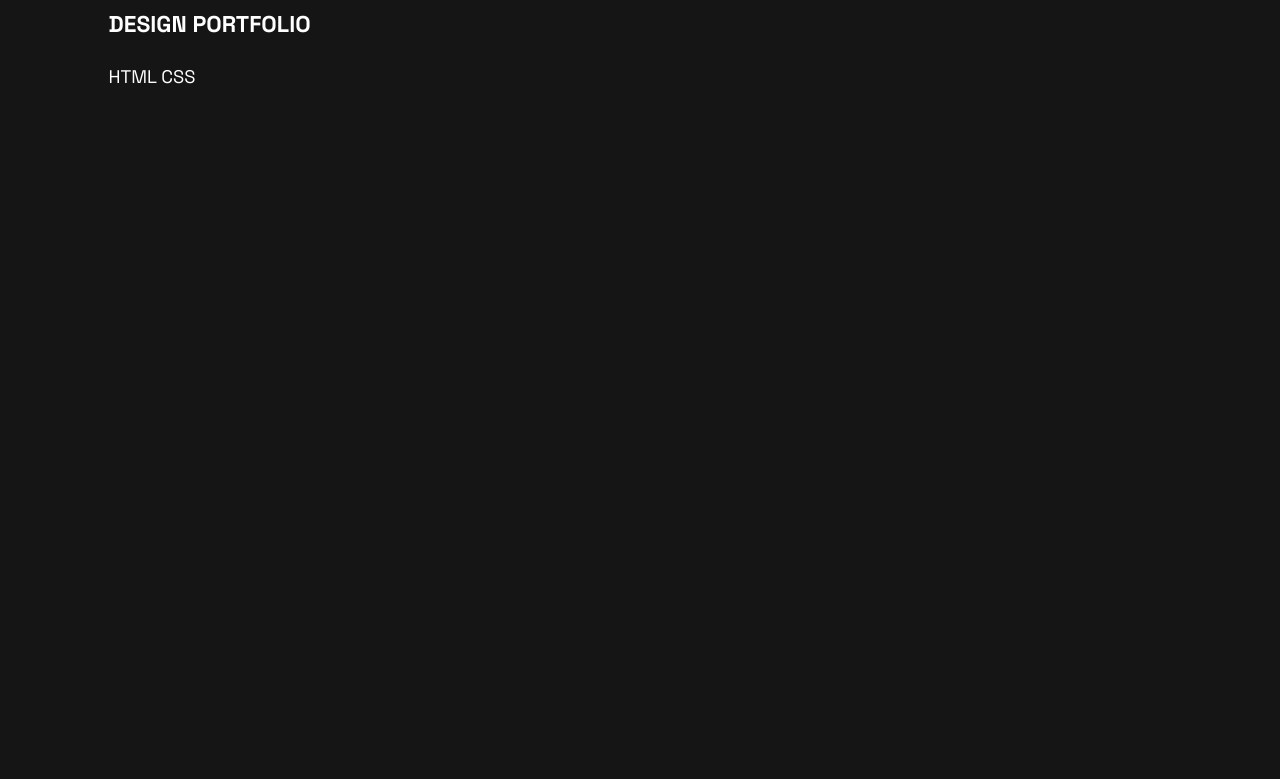
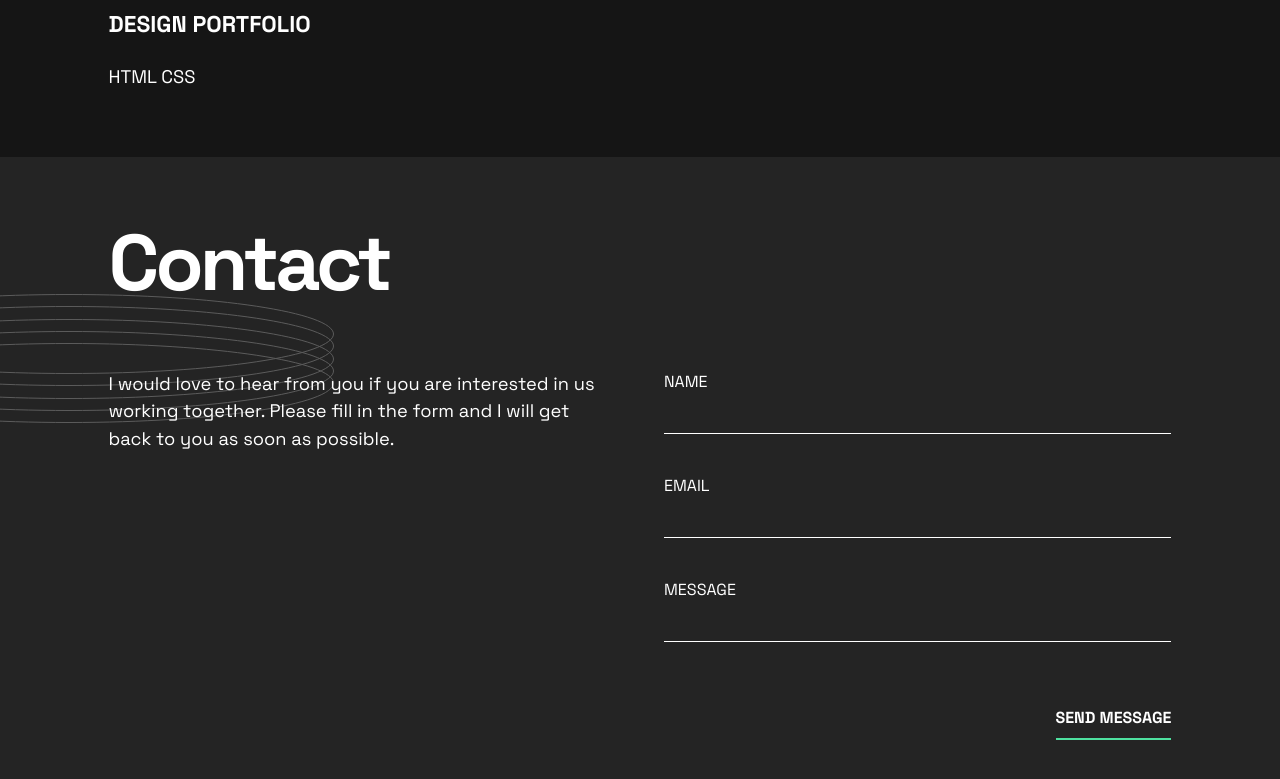
Before and after one commit to kieren-mcgill/dev-portfolio, a Next.js app: page / in a window 1280 px wide. Shown: the part 2632-3411 px from the top of the page. Before the commit the page ends 2789 px from the top, so only its background shows below. Built offline with nearby package versions, Linux system fonts and the light colour scheme.

Commit message:
form now sending message to my email address via mailjet

```diff
--- /dev/null
+++ b/app/components/FormInput.tsx
@@ -0,0 +1,31 @@
+
+type FormInputProps = {
+    type: 'text' | 'email' | 'textarea'
+    id: string
+    name: string
+    error?: string
+}
+
+const FormInput = ({type, id, name, error}: FormInputProps) => {
+
+    return (
+        <div className="relative flex flex-col">
+            <label
+                className="uppercase"
+                htmlFor={id}>{id}</label>
+            <input
+                className="h-10 border-b-1 border-white focus:outline-none focus:ring-0 "
+                name={name}
+                id={id}
+                type={type}
+            />
+            {
+                error &&
+                <p className="absolute top-full text-red">{error}</p>
+            }
+
+        </div>
+    )
+}
+
+export default FormInput;
--- a/app/components/global/Button.tsx
+++ b/app/components/global/Button.tsx
@@ -3,7 +3,7 @@ import {ReactNode} from "react";
 
 type ButtonProps = {
     type: 'link' | 'ext-link' | 'submit'
-    path?: string,
+    path?: string
     customClass?: string
     children: ReactNode
 }
@@ -12,9 +12,7 @@ const Button = ({type, path, children, customClass}: ButtonProps) => {
 
     const styles = `
         ${customClass || ''}
-        uppercase font-bold border-b-2 border-green pb-2
-        hover:border-white hover:-translate-y-1
-        transition duration-200
+        uppercase font-bold border-b-2 border-green pb-2 cursor-pointer
     `;
 
     switch (type) {
--- /dev/null
+++ b/app/components/sections/ContactSection.tsx
@@ -0,0 +1,100 @@
+import Section from "@/app/components/global/Section";
+import Image from "next/image";
+import bgOvals from "@/public/images/bg-ovals.svg";
+import Form from "next/form";
+import FormInput from "@/app/components/FormInput";
+import Button from "@/app/components/global/Button";
+
+const ContactSection = () => {
+
+    const sendContactForm = async (formData: FormData) => {
+        'use server'
+
+        const name = formData.get('name');
+        const email = formData.get('email');
+        const message = formData.get('message');
+
+        const mailjet = require('node-mailjet').apiConnect(
+            process.env.MAILJET_PUBLIC_KEY!,
+            process.env.MAILJET_SECRET_KEY!
+        );
+
+        try {
+            const request = await mailjet.post('send', { version: 'v3.1' }).request({
+                Messages: [
+                    {
+                        From: {
+                            Email: 'no-reply@kierenmcgill.co.uk',
+                            Name: 'Kieren Portfolio',
+                        },
+                        To: [
+                            {
+                                Email: 'kacmcgill@gmail.com',
+                                Name: 'Kieren McGill',
+                            },
+                        ],
+                        Subject: 'New contact form submission',
+                        TextPart: `Name: ${name}\nEmail: ${email}\nMessage: ${message}`,
+                        HTMLPart: `<h3>New contact request</h3><p><b>Name:</b> ${name}</p><p><b>Email:</b> ${email}</p><p><b>Message:</b> ${message}</p>`,
+                    },
+                ],
+            });
+            return { success: true };
+        } catch (err) {
+            console.error('Email send failed:', err);
+            return { success: false };
+        }
+
+    }
+
+    return (
+        <Section
+            sectionClass='pt-lg pb-lg bg-grey-dark'
+            innerClass={'relative'}
+            title={'Contact'}
+        >
+                <Image
+                    className='absolute top-20 -left-24'
+                    src={bgOvals}
+                    alt={'background ovals'}
+                />
+
+                <div className="flex flex-col lg:grid grid-cols-2 gap-12">
+                    <p>I would love to hear from you if you are interested in us working together. Please fill in the form and I will get back to you as soon as possible.</p>
+
+                    <Form
+                     action={sendContactForm}
+                    className={"flex flex-col gap-10"}
+                    >
+                        <FormInput
+                            type={'text'}
+                            id={'name'}
+                            name={'name'}
+                            error={""}
+                        />
+                        <FormInput
+                            type={'email'}
+                            id={'email'}
+                            name={'email'}
+                            error={""}
+                        />
+                        <FormInput
+                            type={'textarea'}
+                            id={'message'}
+                            name={'message'}
+                            error={""}
+                        />
+
+                        <div className="flex justify-end pt-6">
+                            <Button
+                                type='submit'
+                            >send message
+                            </Button>
+                        </div>
+                    </Form>
+                </div>
+        </Section>
+    )
+}
+
+export default ContactSection;
--- a/app/globals.css
+++ b/app/globals.css
@@ -11,6 +11,7 @@
   --color-green: #4EE1A0;
   --color-grey-dark: #242424;
   --color-grey-light: #D9D9D9;
+  --color-red: #ff0f0f;
 
   --font-space: var(--font-space-grotesk);
 
--- a/app/page.tsx
+++ b/app/page.tsx
@@ -1,6 +1,7 @@
 import HomePageHero from "@/app/components/sections/HomePageHero";
 import AboutMeSection from "@/app/components/sections/AboutMeSection";
 import ProjectsSection from "@/app/components/sections/ProjectsSection";
+import ContactSection from "@/app/components/sections/ContactSection";
 
 export default function Home() {
   return (
@@ -8,6 +9,7 @@ export default function Home() {
         <HomePageHero/>
         <AboutMeSection/>
         <ProjectsSection/>
+          <ContactSection/>
       </>
   );
 }
```
Also changed, not shown: app/components/global/Section.tsx (+4 -4 lines), package.json (+7 -6 lines), 1 other file (tests, documents, lock files or other folders).
